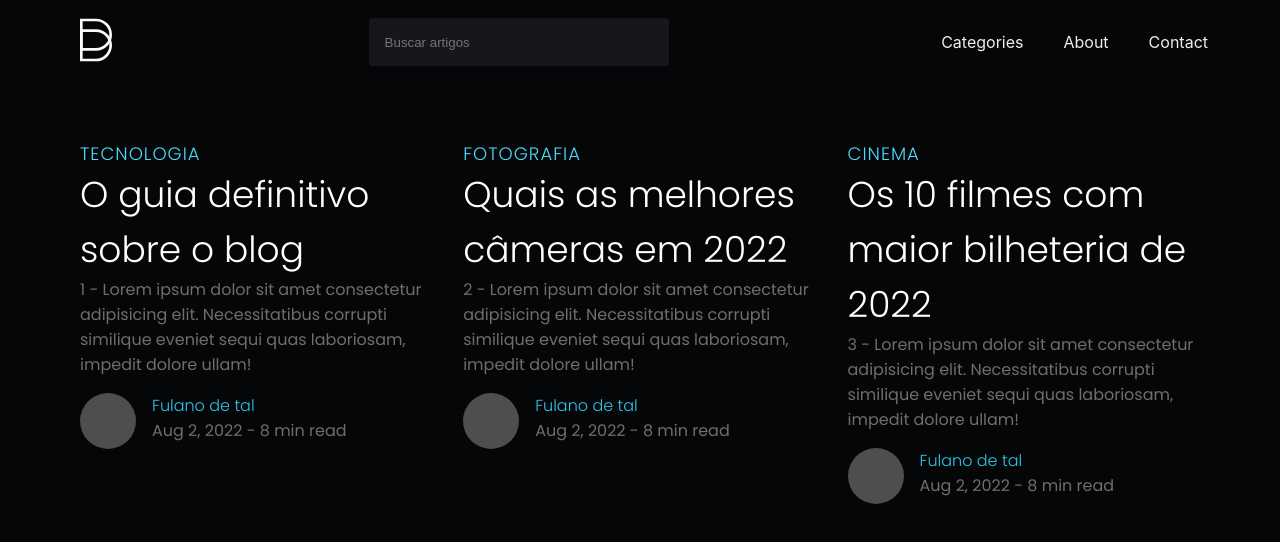
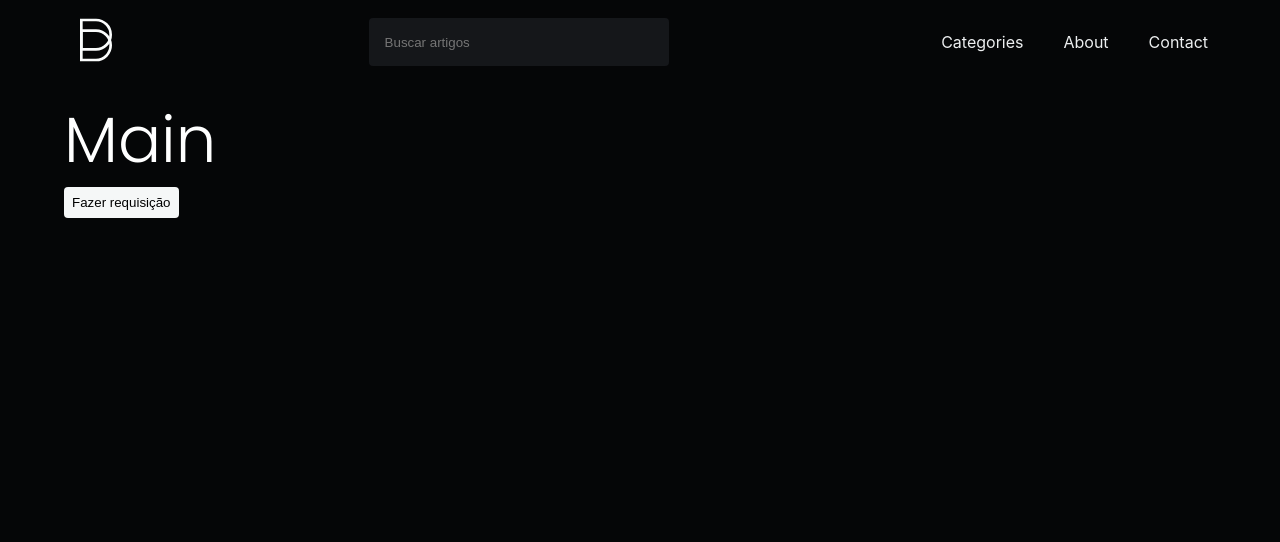
Before and after one commit to Alisson-Lima/firstReactBlog, a React (Create React App) app: page / in a window 1280 px wide. Shown: the top 542 px of the page. Built offline with nearby package versions, Linux system fonts and the light colour scheme.

Commit message:
Creating api

```diff
--- a/package.json
+++ b/package.json
@@ -6,6 +6,7 @@
     "@testing-library/jest-dom": "^5.16.5",
     "@testing-library/react": "^13.4.0",
     "@testing-library/user-event": "^13.5.0",
+    "axios": "^1.1.3",
     "react": "^18.2.0",
     "react-dom": "^18.2.0",
     "react-scripts": "5.0.1",
--- a/src/App.jsx
+++ b/src/App.jsx
@@ -1,12 +1,13 @@
 import "./css/style.css"
 import Header from "./components/Header/"
-import Articles from "./components/Articles/"
+// import Articles from "./components/Articles/"
+import { Main } from "./pages/Main/";
 
 function App() {
   return (
     <>
       <Header />
-      <Articles />
+      <Main />
     </>
   );
 }
--- a/src/components/Posts/index.jsx
+++ b/src/components/Posts/index.jsx
@@ -1,4 +1,4 @@
-export default function Posts({subtitle, title, children}){
+export function Posts({subtitle, title, children}){
     return(
         <div className="post mx-2">
             <div className="img-post"></div>
--- a/src/css/style.css
+++ b/src/css/style.css
@@ -740,3 +740,9 @@ a {
     margin-bottom: 56px;
   }
 }
+button {
+  padding: 8px;
+  background-color: #F5F7F7;
+  border: 0;
+  border-radius: 4px;
+}
--- a/src/css/style.scss
+++ b/src/css/style.scss
@@ -14,3 +14,10 @@ body{
 }
 
 @import "sass/layout";
+
+button{
+    padding: 8px;
+    background-color: $white-normal;
+    border: 0;
+    border-radius: 4px;
+}
--- /dev/null
+++ b/src/pages/Main/index.jsx
@@ -0,0 +1,37 @@
+import api from "../../services/api"
+import { Posts } from "../../components/Posts/"
+import { useState } from "react"
+
+export function Main(){
+
+    const [post, setPost] = useState([])
+
+    async function handleAxios(){
+        try{
+            const response = await api.get("/posts")
+            setPost(response.data)
+        }catch (e){
+            console.log(e)
+        }
+    }
+
+    return(
+        <div className="container">
+            <h1>Main</h1>
+            <button onClick={handleAxios}>Fazer requisição</button>
+            <div className="mt-5 container-posts">
+                {
+                    post.map(post =>{
+                        return (
+                            <>
+                                <Posts key={post.id} subtitle={post.category} title={post.title}>
+                                    {post.resume}
+                                </Posts>
+                            </>
+                        )
+                    })
+                }
+            </div>
+        </div>
+    )
+}
--- /dev/null
+++ b/src/services/api.js
@@ -0,0 +1,7 @@
+import Axios from "axios"
+
+const api = Axios.create({
+    baseURL: "http://localhost:4000/"
+})
+
+export default api
```
Also changed, not shown: 1 other file (tests, documents, lock files or other folders).
